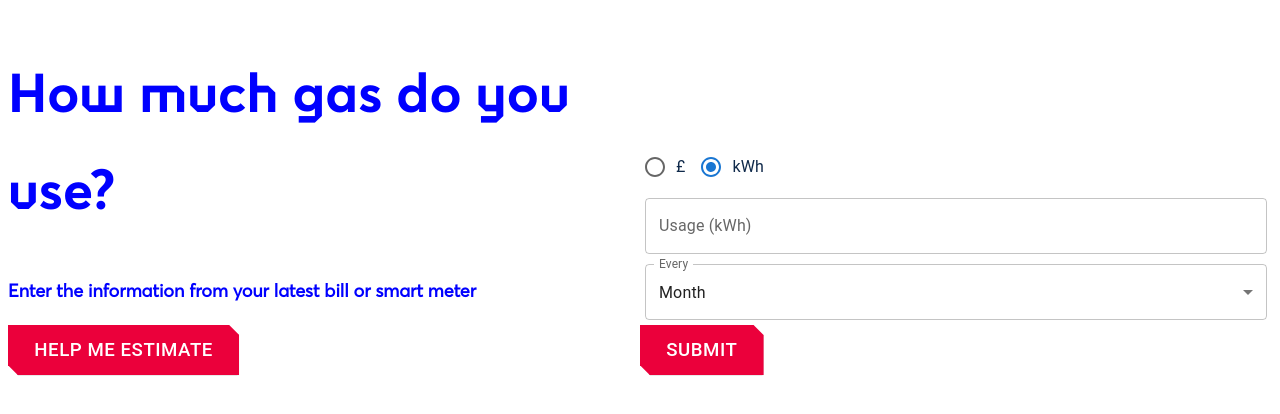
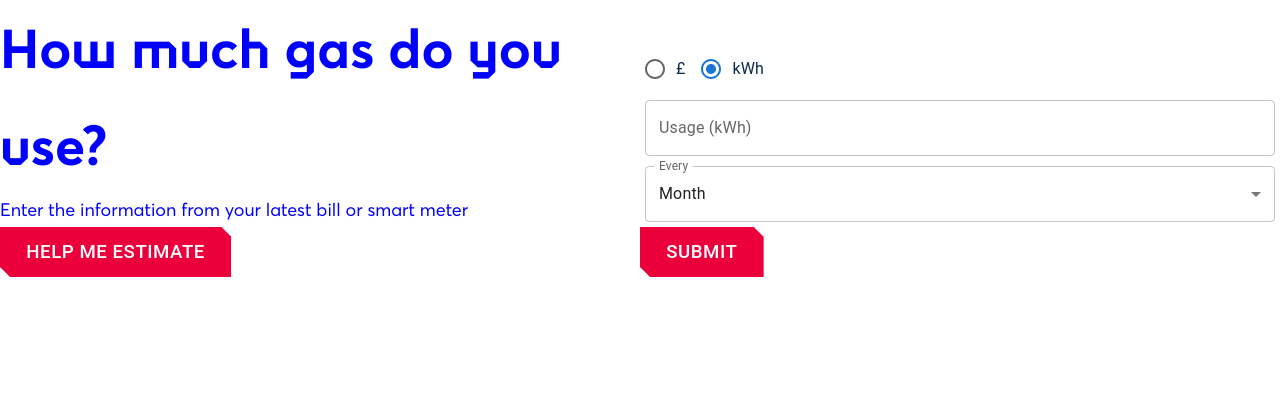
Before and after one commit to nestauk/heating-comparison-ts, a React (Create React App) app: page / in a window 1280 px wide. Shown: the top 414 px of the page. Built offline with nearby package versions, Linux system fonts and the light colour scheme; a web font is replaced by a local one.

Commit message:
Add tailwindcss

```diff
--- /dev/null
+++ b/craco.config.js
@@ -0,0 +1,7 @@
+module.exports = {
+  style: {
+    postcss: {
+      plugins: [require("tailwindcss"), require("autoprefixer")],
+    },
+  },
+};
--- /dev/null
+++ b/tailwind.config.js
@@ -0,0 +1,11 @@
+module.exports = {
+  purge: ["./src/**/*.{js,jsx,ts,tsx}", "./public/index.html"],
+  darkMode: false, // or 'media' or 'class'
+  theme: {
+    extend: {},
+  },
+  variants: {
+    extend: {},
+  },
+  plugins: [],
+};
```
Also changed, not shown: package.json (+9 -5 lines), src/index.css (+7 -3 lines), src/index.tsx (+5 -12 lines), 1 other file (tests, documents, lock files or other folders).
